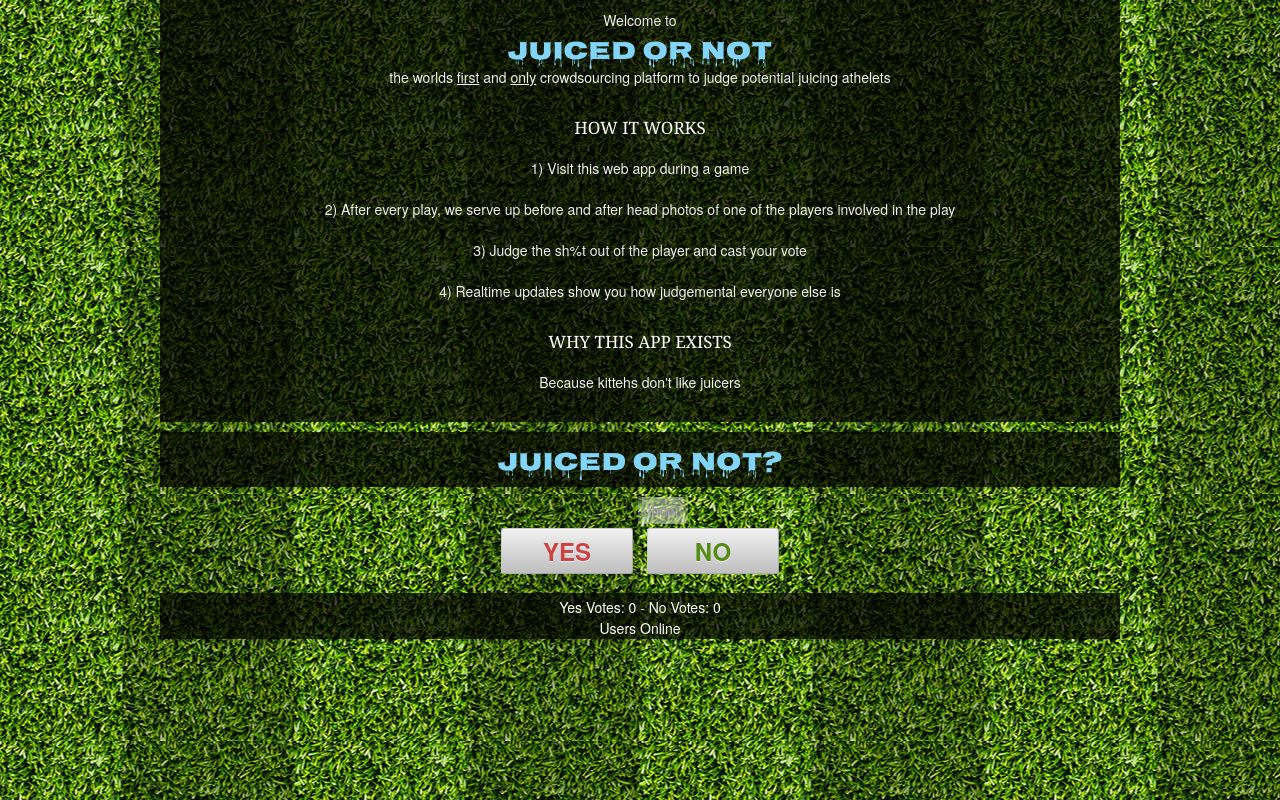
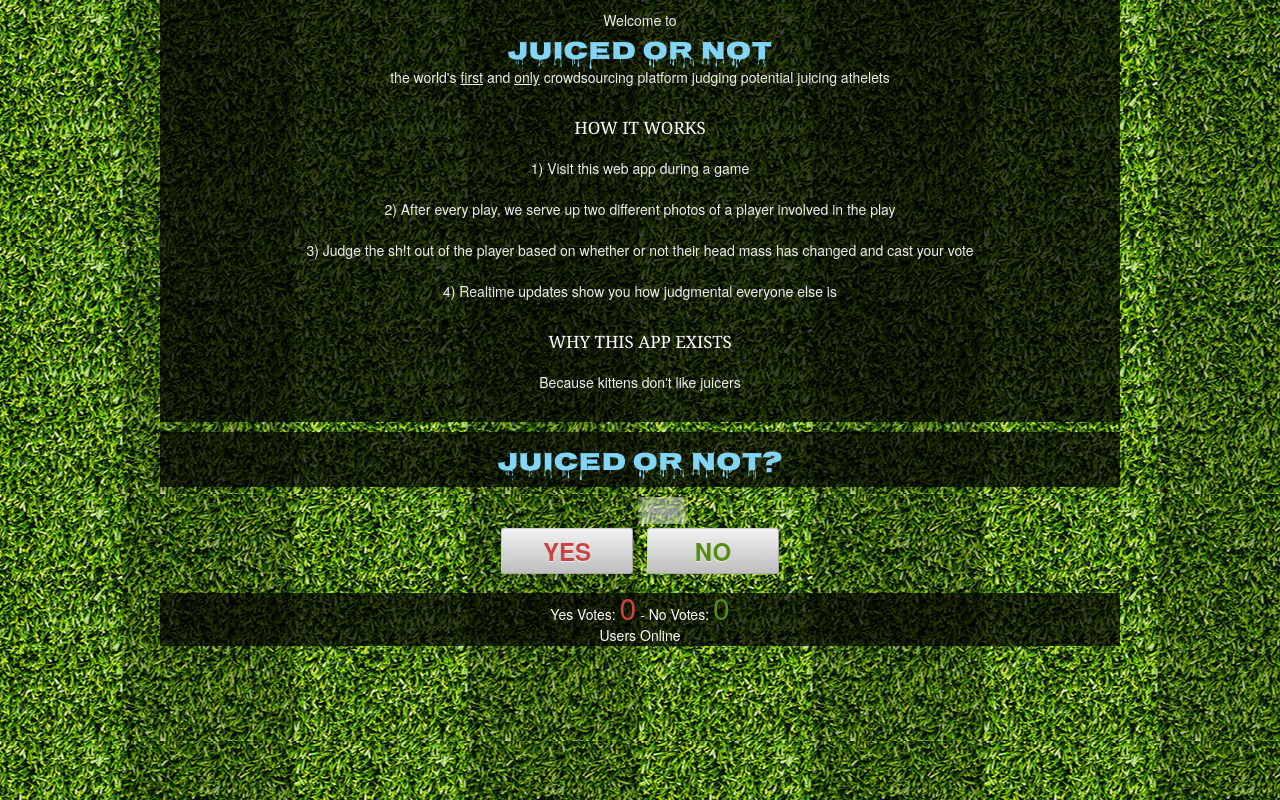
Before and after one commit to a34729t/sportshackday2013, a website: page index.html in a window 1280 px wide. Drawn offline with nearby package versions, Linux system fonts and the light colour scheme; files that its build step writes are made by us from their sources; no server answers; files whose address does not match are found by name.

Commit message:
splash changes

```diff
--- a/assets/stylesheets/layout.css
+++ b/assets/stylesheets/layout.css
@@ -112,6 +112,18 @@ body {
 	color: #999;
 }
 
+#vote-yes-count {
+	color: #cb4343;
+	font-size: 30px;
+}
+
+
+#vote-no-count {
+	color: #558d14;
+	font-size: 30px;
+}
+
+
 
 /* #Page Styles
 ================================================== */
--- a/index.html
+++ b/index.html
@@ -44,7 +44,7 @@
                 alert('show splah');
                 $.cookie('superbowl_visit', 'true', { expires: 2 });
             } else {
-
+                $('#splash').hide();
             };
 
             var socket = io.connect();
@@ -99,18 +99,18 @@
         <!-- Splash BEGINS -->
         <div id="splash">
             <div>Welcome to <h1>Juiced or Not</h1>
-            <p>the worlds <u>first</u> and <u>only</u> crowdsourcing platform to judge potential juicing athelets</p>
+            <p>the world's <u>first</u> and <u>only</u> crowdsourcing platform judging potential juicing athelets</p>
             </div>
             <div>
                 <h2>HOW IT WORKS</h2>
                 <p>1) Visit this web app during a game</p>
-                <p>2) After every play, we serve up before and after head photos of one of the players involved in the play</p>
-                <p>3) Judge the sh%t out of the player and cast your vote</p>
-                <p>4) Realtime updates show you how judgemental everyone else is</p>
+                <p>2) After every play, we serve up two different photos of a player involved in the play</p>
+                <p>3) Judge the sh!t out of the player based on whether or not their head mass has changed and cast your vote</p>
+                <p>4) Realtime updates show you how judgmental everyone else is</p>
             </div>
             <div>
                 <h2>WHY THIS APP EXISTS</h2>
-                <p>Because kittehs don't like juicers</p>
+                <p>Because kittens don't like juicers</p>
             </div>
         </div>
         <!-- Splash ENDS -->
```
